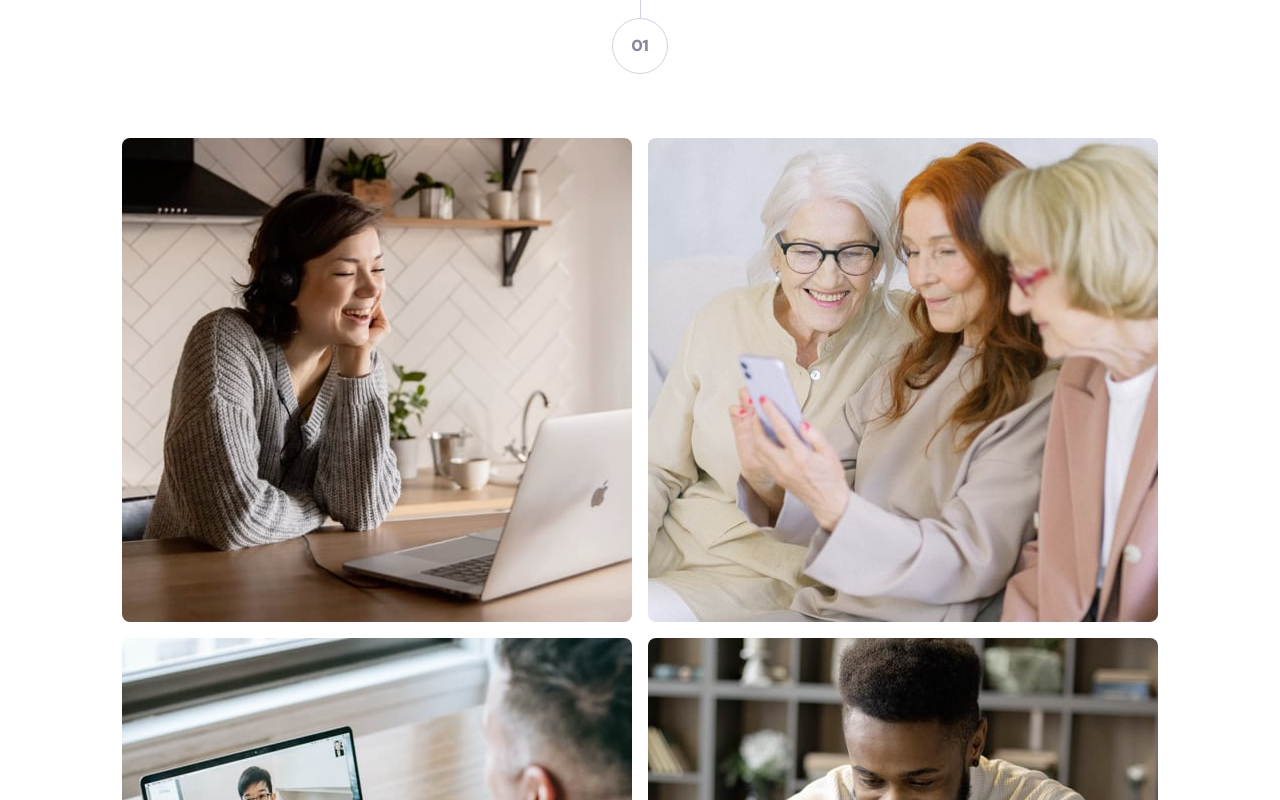
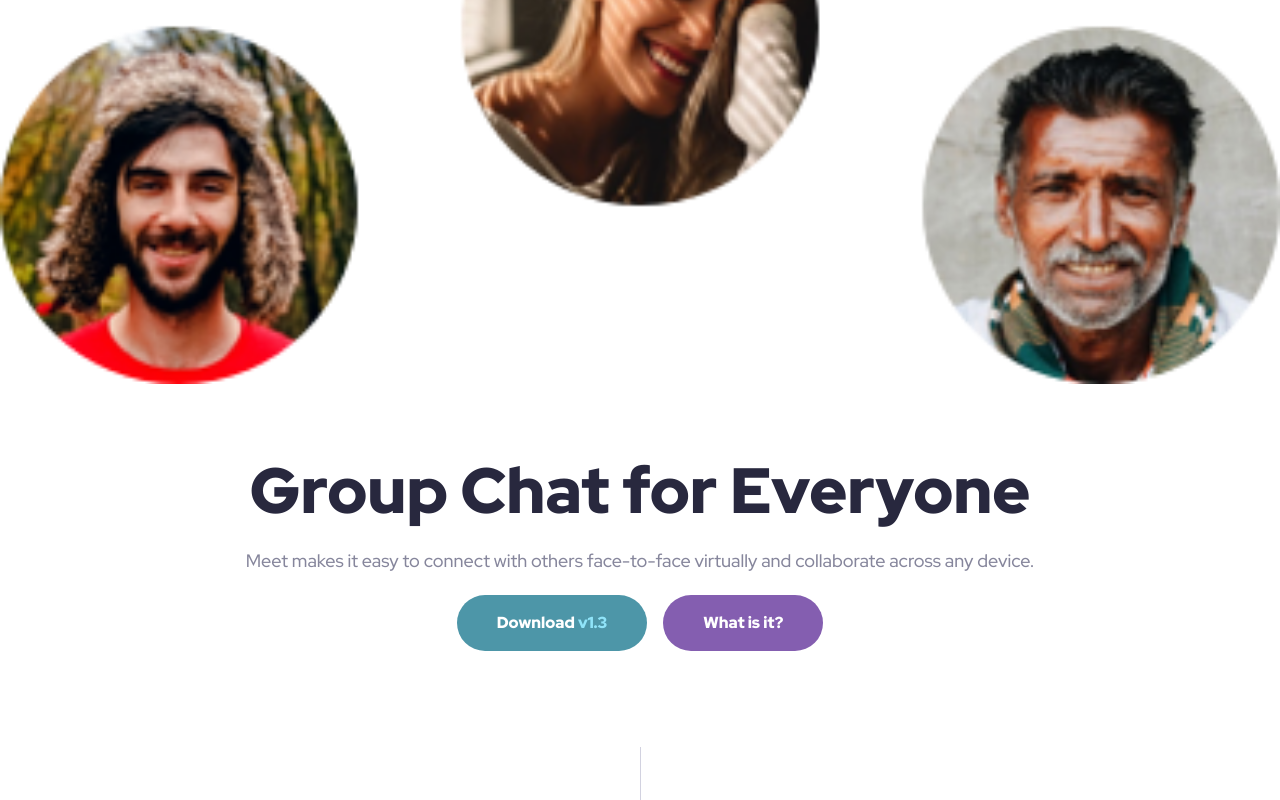
Before and after one commit to anggelserrato/fm-meet-landing-page, a React (Vite) app: page / in a window 1280 px wide. Shown: the part 740-1540 px from the top of the page. Built offline with nearby package versions, Linux system fonts and the light colour scheme.

Commit message:
style(responsive): adjust layout and typography for responsive design

```diff
--- a/src/components/MeetLandingPage.jsx
+++ b/src/components/MeetLandingPage.jsx
@@ -12,7 +12,7 @@ import footerMobile from '../assets/mobile/image-footer.jpg';
 
 function MeetLandingPage() {
   return (
-    <div>
+    <div className="">
       <header>
         <a href="#">
           <img
@@ -30,17 +30,17 @@ function MeetLandingPage() {
           <img
             src={heroTabletMobile}
             alt="Illustration showing a diverse group of people connecting through online video meetings"
-            className="h-[160px] w-full object-cover object-center"
+            className="h-auto w-full object-cover object-center"
           />
         </picture>
-        <section className="mx-400 mt-[48px] mb-400">
+        <section className="mx-400 mt-[48px] mb-400 md:mt-900 md:mb-800">
           <div className="flex flex-col gap-300">
             <h1 className="text-preset-1">Group Chat for Everyone</h1>
             <p className="text-preset-4">
               Meet makes it easy to connect with others face-to-face virtually
               and collaborate across any device.
             </p>
-            <div className="flex flex-col items-center gap-200">
+            <div className="flex flex-col gap-200 md:flex-row md:justify-center">
               <a
                 href="#"
                 className="w-fit rounded-[29px] bg-cyan-600 px-500 py-200 text-preset-5 text-white transition-colors duration-200 hover:bg-[#71C0D4]"
@@ -68,7 +68,7 @@ function MeetLandingPage() {
         </div>
 
         <section className="mx-400 my-800">
-          <figure className="grid grid-cols-2 gap-200">
+          <figure className="grid grid-cols-2 gap-200 md:grid-cols-4 md:gap-300">
             <img
               src={galleryWoman}
               className="rounded-lg"
--- a/src/index.css
+++ b/src/index.css
@@ -45,6 +45,9 @@
   letter-spacing: 0px;
   color: var(--color-slate-900);
   @variant md {
+    font-size: 48px;
+  }
+  @variant lg {
     font-size: 64px;
   }
 }
```
